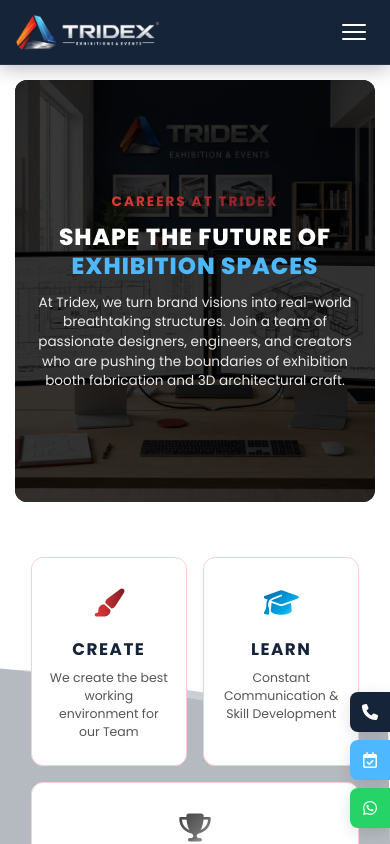
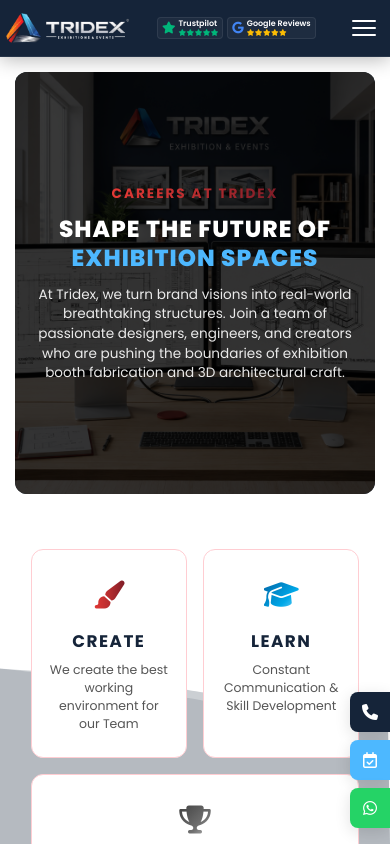
Before and after one commit to tridexhead-exhibition/tridex-exhibition-events, a React (Vite) app: page /career in a window 390 px wide. Shown: the top 844 px of the page. Built offline with nearby package versions, Linux system fonts and the light colour scheme.

Commit message:
fix: position trust badges with stars next to logo on mobile without overflow

```diff
--- a/src/components/Navbar/Navbar.css
+++ b/src/components/Navbar/Navbar.css
@@ -301,39 +301,55 @@
 }
 
 @media (max-width: 768px) {
+  .navbar__logo-image {
+    height: 38px; /* Slightly smaller logo to save horizontal space */
+  }
+
   .navbar__badges {
-    display: flex !important; /* Keep visible on mobile/tablet screens above 600px */
-    gap: 6px;                 /* Compact gap for small screens */
+    display: flex !important; /* Keep visible in header next to logo */
+    gap: 6px;
     align-items: center;
     justify-content: center;
-    margin: 0 10px;           /* Breathing room between logo and hamburger */
+    margin: 0 6px;
   }
 
   .navbar__badge {
-    padding: 4px 8px !important; /* Compact padding */
+    padding: 3px 6px !important; /* Extremely tight padding to fit side-by-side */
     gap: 4px !important;
     border-radius: 6px !important;
     background: rgba(255, 255, 255, 0.04) !important;
+    border: 1px solid rgba(255, 255, 255, 0.08) !important;
   }
 
   .navbar__badge-icon {
-    font-size: 0.95rem !important; /* Smaller icon */
+    font-size: 0.9rem !important; /* Scaled down icon */
+  }
+
+  .navbar__badge-content {
+    display: flex;
+    flex-direction: column;
+    align-items: flex-start;
   }
 
   .navbar__badge-label {
-    font-size: 0.65rem !important; /* Smaller label text */
+    font-size: 0.6rem !important; /* Scaled down text label */
+    line-height: 1.1 !important;
   }
 
   .navbar__badge-label-extra {
-    display: none !important; /* Hide the word 'Reviews' to make Google badge compact */
+    display: inline !important; /* Show "Reviews" */
   }
 
   .navbar__badge-stars {
-    display: none !important; /* Hide stars in header */
+    display: flex !important; /* Always show stars on mobile too as requested */
+    gap: 1px;
+    font-size: 0.5rem !important; /* Very small rating stars */
+    margin-top: 1px;
   }
 
   .navbar__top {
-    padding: 12px 16px;
+    padding: 10px 12px;
+    gap: 6px;
   }
 
   .navbar__contact {
@@ -425,57 +441,41 @@
     color: var(--color-blue-accent);
     font-size: 0.8rem;
   }
+}
 
-  /* Mobile slide-out menu trust badges */
-  .navbar__mobile-badges {
-    margin-top: 24px;
-    display: flex;
-    flex-direction: column;
-    gap: 10px;
-    border-top: 1px solid rgba(255, 255, 255, 0.08);
-    padding-top: 20px;
+/* Extra small mobile viewports (e.g. iPhone SE, smaller screens) */
+@media (max-width: 480px) {
+  .navbar__logo-image {
+    height: 30px; /* Scale logo down further to ensure perfect fit */
   }
 
-  .navbar__mobile-badges .navbar__badge {
-    display: flex !important;
-    align-items: center;
-    justify-content: flex-start;
-    background: rgba(255, 255, 255, 0.04) !important;
-    border: 1px solid rgba(255, 255, 255, 0.1) !important;
-    border-radius: 8px !important;
-    padding: 10px 14px !important;
-    gap: 10px !important;
-    width: 100%;
+  .navbar__top {
+    padding: 8px 6px;
+    gap: 4px;
   }
 
-  .navbar__mobile-badges .navbar__badge-icon {
-    font-size: 1.2rem !important;
+  .navbar__badges {
+    gap: 4px;
+    margin: 0;
   }
 
-  .navbar__mobile-badges .navbar__badge-label {
-    font-size: 0.8rem !important;
-    font-weight: var(--fw-semibold);
-    color: var(--color-white);
+  .navbar__badge {
+    padding: 2px 4px !important;
+    gap: 3px !important;
+    border-radius: 4px !important;
   }
 
-  .navbar__mobile-badges .navbar__badge-stars {
-    display: flex !important;
-    gap: 2px;
-    font-size: 0.65rem !important;
-    margin-top: 2px;
+  .navbar__badge-icon {
+    font-size: 0.75rem !important;
   }
-}
 
-/* Hide header badges on small mobile screens to prevent layout overflow */
-@media (max-width: 600px) {
-  .navbar__badges {
-    display: none !important;
+  .navbar__badge-label {
+    font-size: 0.5rem !important;
   }
-}
 
-@media (max-width: 480px) {
-  .navbar__logo-image {
-    height: 35px; /* Slightly smaller logo image on extra small mobile viewports */
+  .navbar__badge-stars {
+    font-size: 0.42rem !important;
+    gap: 0.5px;
   }
 }
 
--- a/src/components/Navbar/Navbar.jsx
+++ b/src/components/Navbar/Navbar.jsx
@@ -239,49 +239,6 @@
               <span>+91 87964 11515</span>
             </a>
           </div>
-
-          {/* Mobile Badges */}
-          <div className="navbar__mobile-badges">
-            <a
-              href={TRUSTPILOT_URL || '#!'}
-              className="navbar__badge"
-              target={TRUSTPILOT_URL ? '_blank' : undefined}
-              rel={TRUSTPILOT_URL ? 'noopener noreferrer' : undefined}
-              aria-label="Trustpilot rating"
-            >
-              <i className="navbar__badge-icon fa-solid fa-star" style={{ color: '#00b67a' }} aria-hidden="true"></i>
-              <div className="navbar__badge-content">
-                <span className="navbar__badge-label">Trustpilot</span>
-                <div className="navbar__badge-stars" aria-label="5 star rating">
-                  <i className="fa-solid fa-star" aria-hidden="true"></i>
-                  <i className="fa-solid fa-star" aria-hidden="true"></i>
-                  <i className="fa-solid fa-star" aria-hidden="true"></i>
-                  <i className="fa-solid fa-star" aria-hidden="true"></i>
-                  <i className="fa-solid fa-star" aria-hidden="true"></i>
-                </div>
-              </div>
-            </a>
-
-            <a
-              href={GOOGLE_REVIEWS_URL || '#!'}
-              className="navbar__badge"
-              target={GOOGLE_REVIEWS_URL ? '_blank' : undefined}
-              rel={GOOGLE_REVIEWS_URL ? 'noopener noreferrer' : undefined}
-              aria-label="Google reviews"
-            >
-              <i className="navbar__badge-icon fa-brands fa-google" style={{ color: '#4285f4' }} aria-hidden="true"></i>
-              <div className="navbar__badge-content">
-                <span className="navbar__badge-label">Google Reviews</span>
-                <div className="navbar__badge-stars navbar__badge-stars--google" aria-label="5 star rating">
-                  <i className="fa-solid fa-star" aria-hidden="true"></i>
-                  <i className="fa-solid fa-star" aria-hidden="true"></i>
-                  <i className="fa-solid fa-star" aria-hidden="true"></i>
-                  <i className="fa-solid fa-star" aria-hidden="true"></i>
-                  <i className="fa-solid fa-star" aria-hidden="true"></i>
-                </div>
-              </div>
-            </a>
-          </div>
         </div>
       </div>
     </nav>
```
